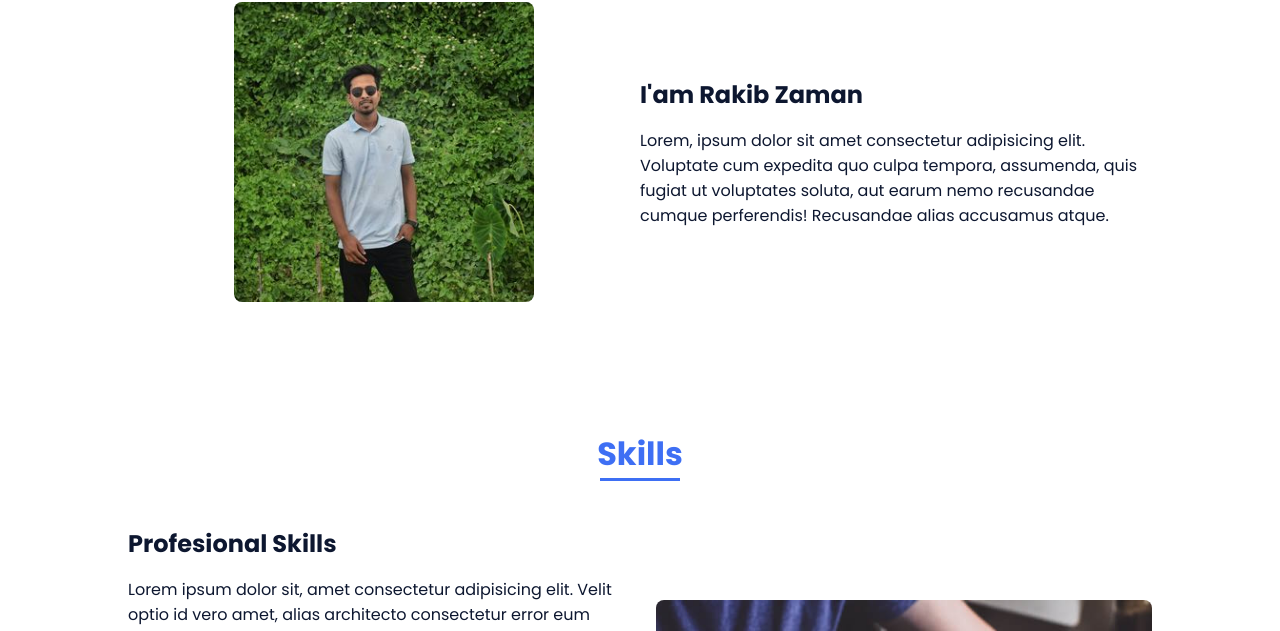
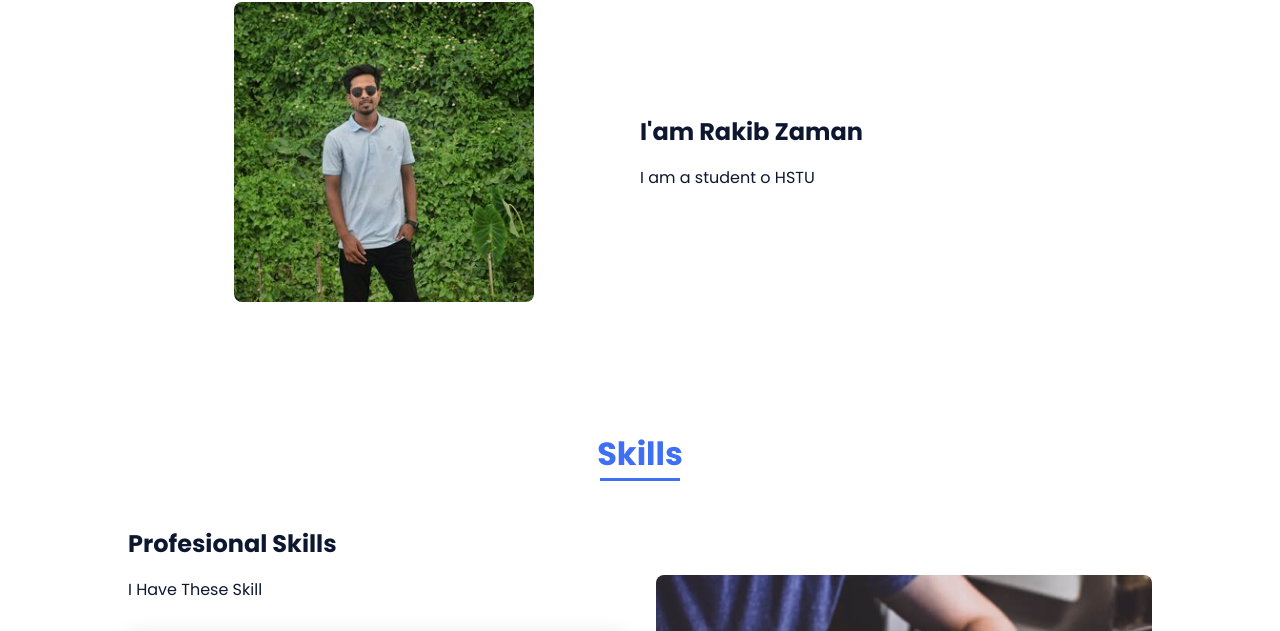
Before and after one commit to rakibzamanrz/rakib_site, a plain HTML site: page index.html in a window 1280 px wide. Shown: the part 897-1528 px from the top of the page. Drawn offline with nearby package versions, Linux system fonts and the light colour scheme.

Commit message:
text fix

```diff
--- a/index.html
+++ b/index.html
@@ -39,7 +39,7 @@
             <!--===== HOME =====-->
             <section class="home bd-grid" id="home">
                 <div class="home__data">
-                    <h1 class="home__title">Hi,<br>I'am <span class="home__title-color">Rakib Zaman</span><br> Web Designer</h1>
+                    <h1 class="home__title">Hi,<br>I'am <span class="home__title-color">Rakib Zaman</span><br>Web Designer </h1>
 
                     <a href="#" class="button">Contact</a>
                 </div>
@@ -74,7 +74,7 @@
 
                     <div>
                         <h2 class="about__subtitle">I'am Rakib Zaman</h2>
-                        <p class="about__text">Lorem, ipsum dolor sit amet consectetur adipisicing elit. Voluptate cum expedita quo culpa tempora, assumenda, quis fugiat ut voluptates soluta, aut earum nemo recusandae cumque perferendis! Recusandae alias accusamus atque.</p>
+                        <p class="about__text">I am a student o HSTU</p>
                     </div>
                 </div>
             </section>
@@ -86,7 +86,7 @@
                 <div class="skills__container bd-grid">
                     <div>
                         <h2 class="skills__subtitle">Profesional Skills</h2>
-                        <p class="skills__text">Lorem ipsum dolor sit, amet consectetur adipisicing elit. Velit optio id vero amet, alias architecto consectetur error eum eaque sit.</p>
+                        <p class="skills__text">I Have These Skill</p>
                         <div class="skills__data">
                             <div class="skills__names">
                                 <i class='bx bxl-html5 skills__icon'></i>
```
